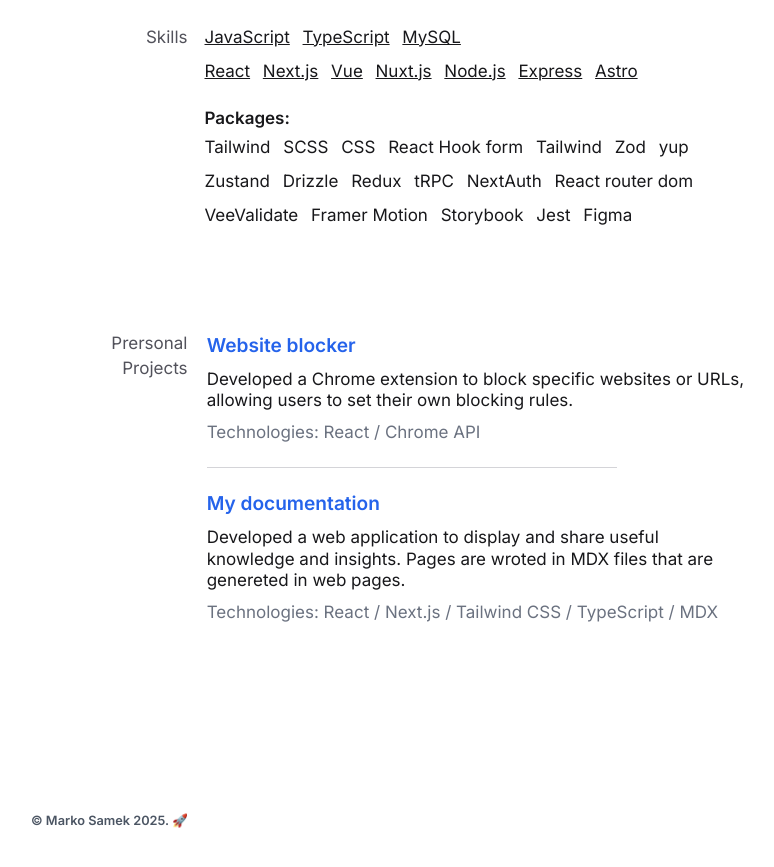
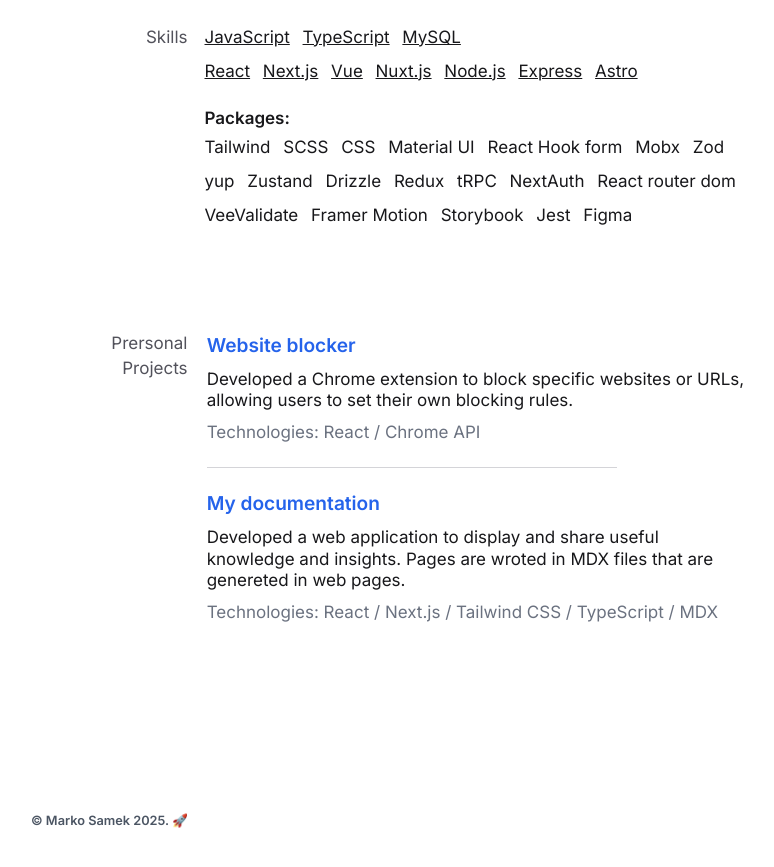
Before and after one commit to Krindendo/portfolio, an Astro site: page / in a window 1280 px wide. Shown: the part 1280-2147 px from the top of the page, without its empty margins (209-983 px from the left). Built offline with nearby package versions, Linux system fonts and the light colour scheme; Astro itself is replaced by a stand-in of ours.

Commit message:
update ui

```diff
--- a/src/pages/index.astro
+++ b/src/pages/index.astro
@@ -124,9 +124,10 @@
           <li><p>Tailwind</p></li>
           <li><p>SCSS</p></li>
           <li><p>CSS</p></li>
+          <li><p>Material UI</p></li>
           <!-- <li><p>TanStack</p></li> -->
           <li><p>React Hook form</p></li>
-          <li><p>Tailwind</p></li>
+          <li><p>Mobx</p></li>
           <li>
             <p>Zod</p>
           </li>
```
